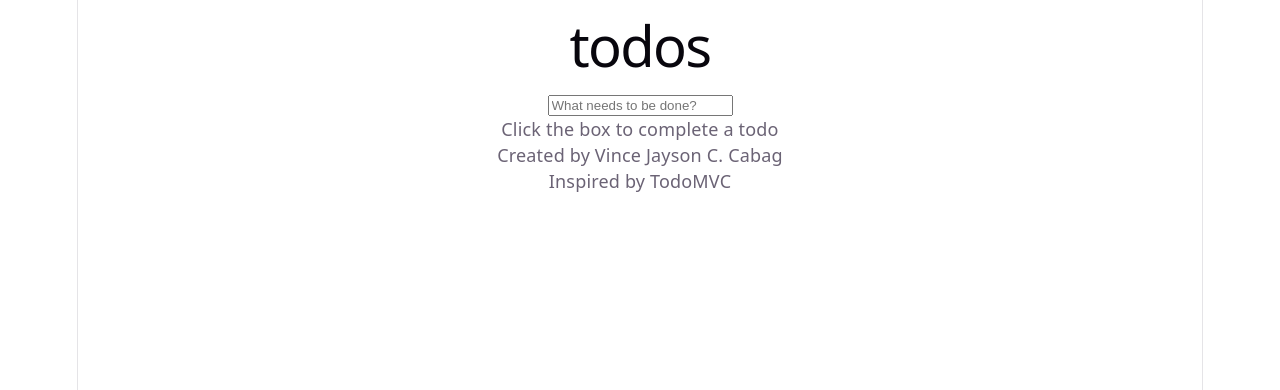
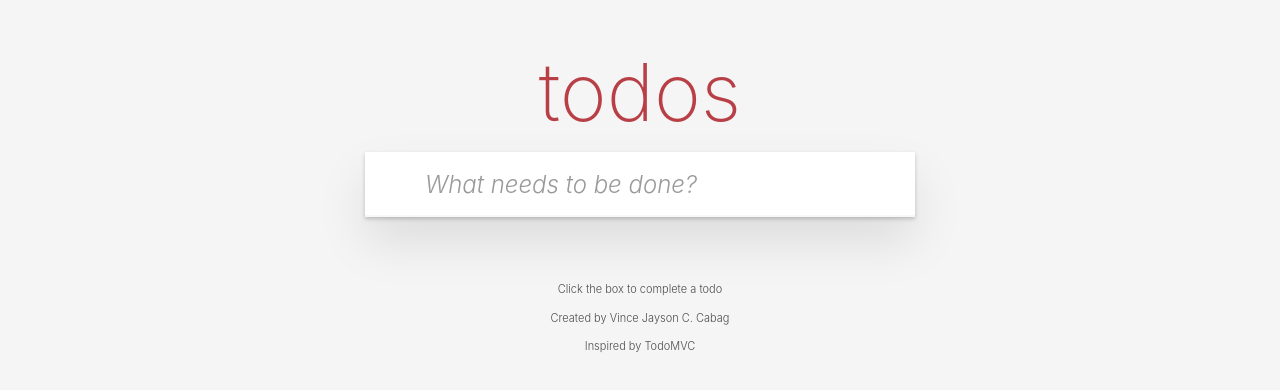
Before and after one commit to vincejaysoncabag/csit340-todomvc, a React (Vite) app: page / in a window 1280 px wide. Shown: the top 390 px of the page. Built offline with nearby package versions, Linux system fonts and the light colour scheme.

Commit message:
feat: filter todos

```diff
--- a/package.json
+++ b/package.json
@@ -10,8 +10,10 @@
     "preview": "vite preview"
   },
   "dependencies": {
+    "@tailwindcss/vite": "^4.3.3",
     "react": "^19.3.1",
-    "react-dom": "^19.3.1"
+    "react-dom": "^19.3.1",
+    "tailwindcss": "^4.3.3"
   },
   "devDependencies": {
     "@eslint/js": "^10.0.1",
--- a/src/components/Todos.jsx
+++ b/src/components/Todos.jsx
@@ -6,6 +6,7 @@ function Todos() {
     const [todos, setTodos] = useState([])
     const allCompleted =
     todos.length > 0 && todos.every((todo) => todo.completed)
+    const [filter, setFilter] = useState('All')
 
 function handleSubmit(e) {
   e.preventDefault()
@@ -54,6 +55,18 @@ function handleToggleAll() {
     }))
   )
 }
+
+const visibleTodos = todos.filter((todo) => {
+  if (filter === 'Active') {
+    return !todo.completed
+  }
+
+  if (filter === 'Completed') {
+    return todo.completed
+  }
+
+  return true
+})
   return (
     <section className="mx-auto max-w-[550px]">
         <h1 className="text-center text-[80px] font-extralight text-[#b83f45]">
@@ -87,7 +100,7 @@ function handleToggleAll() {
           </label>
 
           <ul>
-            {todos.map((todo) => (
+           {visibleTodos.map((todo) => (
   <li
     key={todo.id}
     className="group relative flex items-center border-b border-[#ededed] text-2xl"
@@ -107,6 +120,15 @@ function handleToggleAll() {
     >
       {todo.text}
     </span>
+
+        <button
+    type="button"
+    onClick={() => handleDelete(todo.id)}
+    className="absolute right-[10px] hidden size-10 cursor-pointer text-[30px] text-[#949494] group-hover:block hover:text-[#c18585]"
+    >
+    ×
+    </button>
+
         {todos.some((todo) => todo.completed) && (
     <button
         type="button"
@@ -135,7 +157,12 @@ function handleToggleAll() {
            <li>
               <button
                 type="button"
-                className="cursor-pointer rounded-[3px] border border-[#b83f45]/20 px-[7px] py-[3px]"
+                onClick={() => setFilter('All')}
+                className={
+                    filter === 'All'
+                    ? 'cursor-pointer rounded-[3px] border border-[#b83f45]/20 px-[7px] py-[3px]'
+                    : 'cursor-pointer rounded-[3px] border border-transparent px-[7px] py-[3px] hover:border-[#b83f45]/10'
+                }
                 >
                 All
                 </button>
@@ -143,7 +170,12 @@ function handleToggleAll() {
             <li>
               <button
                 type="button"
-                className="cursor-pointer rounded-[3px] border border-transparent px-[7px] py-[3px] hover:border-[#b83f45]/10"
+                onClick={() => setFilter('Active')}
+                className={
+                    filter === 'Active'
+                    ? 'cursor-pointer rounded-[3px] border border-[#b83f45]/20 px-[7px] py-[3px]'
+                    : 'cursor-pointer rounded-[3px] border border-transparent px-[7px] py-[3px] hover:border-[#b83f45]/10'
+                }
                 >
                 Active
                 </button>
@@ -151,7 +183,12 @@ function handleToggleAll() {
             <li>
               <button
                 type="button"
-                className="cursor-pointer rounded-[3px] border border-transparent px-[7px] py-[3px] hover:border-[#b83f45]/10"
+                onClick={() => setFilter('Completed')}
+                className={
+                    filter === 'Completed'
+                    ? 'cursor-pointer rounded-[3px] border border-[#b83f45]/20 px-[7px] py-[3px]'
+                    : 'cursor-pointer rounded-[3px] border border-transparent px-[7px] py-[3px] hover:border-[#b83f45]/10'
+                }
                 >
                 Completed
                 </button>
@@ -160,6 +197,7 @@ function handleToggleAll() {
           <button type="button" className="cursor-pointer justify-self-end hover:underline">
             Clear completed
           </button>
+
         </footer>
         </>
         )}
--- a/src/index.css
+++ b/src/index.css
@@ -1,111 +1 @@
-:root {
-  --text: #6b6375;
-  --text-h: #08060d;
-  --bg: #fff;
-  --border: #e5e4e7;
-  --code-bg: #f4f3ec;
-  --accent: #aa3bff;
-  --accent-bg: rgba(170, 59, 255, 0.1);
-  --accent-border: rgba(170, 59, 255, 0.5);
-  --social-bg: rgba(244, 243, 236, 0.5);
-  --shadow:
-    rgba(0, 0, 0, 0.1) 0 10px 15px -3px, rgba(0, 0, 0, 0.05) 0 4px 6px -2px;
-
-  --sans: system-ui, 'Segoe UI', Roboto, sans-serif;
-  --heading: system-ui, 'Segoe UI', Roboto, sans-serif;
-  --mono: ui-monospace, Consolas, monospace;
-
-  font: 18px/145% var(--sans);
-  letter-spacing: 0.18px;
-  color-scheme: light dark;
-  color: var(--text);
-  background: var(--bg);
-  font-synthesis: none;
-  text-rendering: optimizeLegibility;
-  -webkit-font-smoothing: antialiased;
-  -moz-osx-font-smoothing: grayscale;
-
-  @media (max-width: 1024px) {
-    font-size: 16px;
-  }
-}
-
-@media (prefers-color-scheme: dark) {
-  :root {
-    --text: #9ca3af;
-    --text-h: #f3f4f6;
-    --bg: #16171d;
-    --border: #2e303a;
-    --code-bg: #1f2028;
-    --accent: #c084fc;
-    --accent-bg: rgba(192, 132, 252, 0.15);
-    --accent-border: rgba(192, 132, 252, 0.5);
-    --social-bg: rgba(47, 48, 58, 0.5);
-    --shadow:
-      rgba(0, 0, 0, 0.4) 0 10px 15px -3px, rgba(0, 0, 0, 0.25) 0 4px 6px -2px;
-  }
-
-  #social .button-icon {
-    filter: invert(1) brightness(2);
-  }
-}
-
-body {
-  margin: 0;
-}
-
-#root {
-  width: 1126px;
-  max-width: 100%;
-  margin: 0 auto;
-  text-align: center;
-  border-inline: 1px solid var(--border);
-  min-height: 100svh;
-  display: flex;
-  flex-direction: column;
-  box-sizing: border-box;
-}
-
-h1,
-h2 {
-  font-family: var(--heading);
-  font-weight: 500;
-  color: var(--text-h);
-}
-
-h1 {
-  font-size: 56px;
-  letter-spacing: -1.68px;
-  margin: 32px 0;
-  @media (max-width: 1024px) {
-    font-size: 36px;
-    margin: 20px 0;
-  }
-}
-h2 {
-  font-size: 24px;
-  line-height: 118%;
-  letter-spacing: -0.24px;
-  margin: 0 0 8px;
-  @media (max-width: 1024px) {
-    font-size: 20px;
-  }
-}
-p {
-  margin: 0;
-}
-
-code,
-.counter {
-  font-family: var(--mono);
-  display: inline-flex;
-  border-radius: 4px;
-  color: var(--text-h);
-}
-
-code {
-  font-size: 15px;
-  line-height: 135%;
-  padding: 4px 8px;
-  background: var(--code-bg);
-}
+@import "tailwindcss";
--- a/vite.config.js
+++ b/vite.config.js
@@ -1,7 +1,8 @@
+import tailwindcss from '@tailwindcss/vite'
 import react from '@vitejs/plugin-react'
 import { defineConfig } from 'vite'
 
 // https://vite.dev/config/
 export default defineConfig({
-  plugins: [react()],
+  plugins: [react(), tailwindcss()],
 })
```
Also changed, not shown: 1 other file (tests, documents, lock files or other folders). Lines whose indentation alone changed are shown as unchanged.
